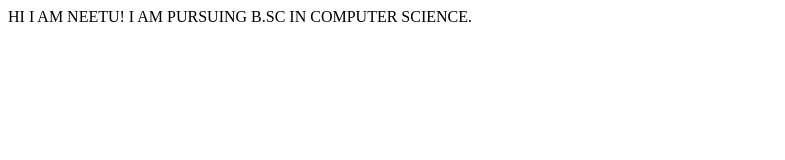
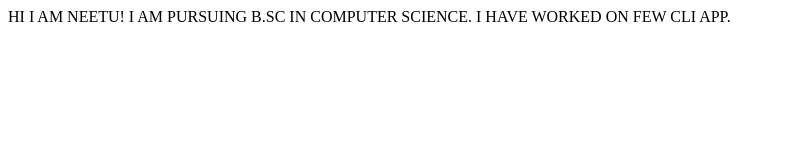
Before and after one commit to NituSingh29/nitukumari-portfolio, a plain HTML site: page index.html in a window 1280 px wide. Shown: the whole page, without its empty margins (0-785 px from the left). Drawn offline with Linux system fonts and the light colour scheme.

Commit message:
update details of project

```diff
--- a/index.html
+++ b/index.html
@@ -10,5 +10,7 @@
     HI I AM NEETU!
     I AM PURSUING B.SC IN COMPUTER SCIENCE.
 
+    I HAVE WORKED ON FEW CLI APP.
+
 </body>
 </html>
```
